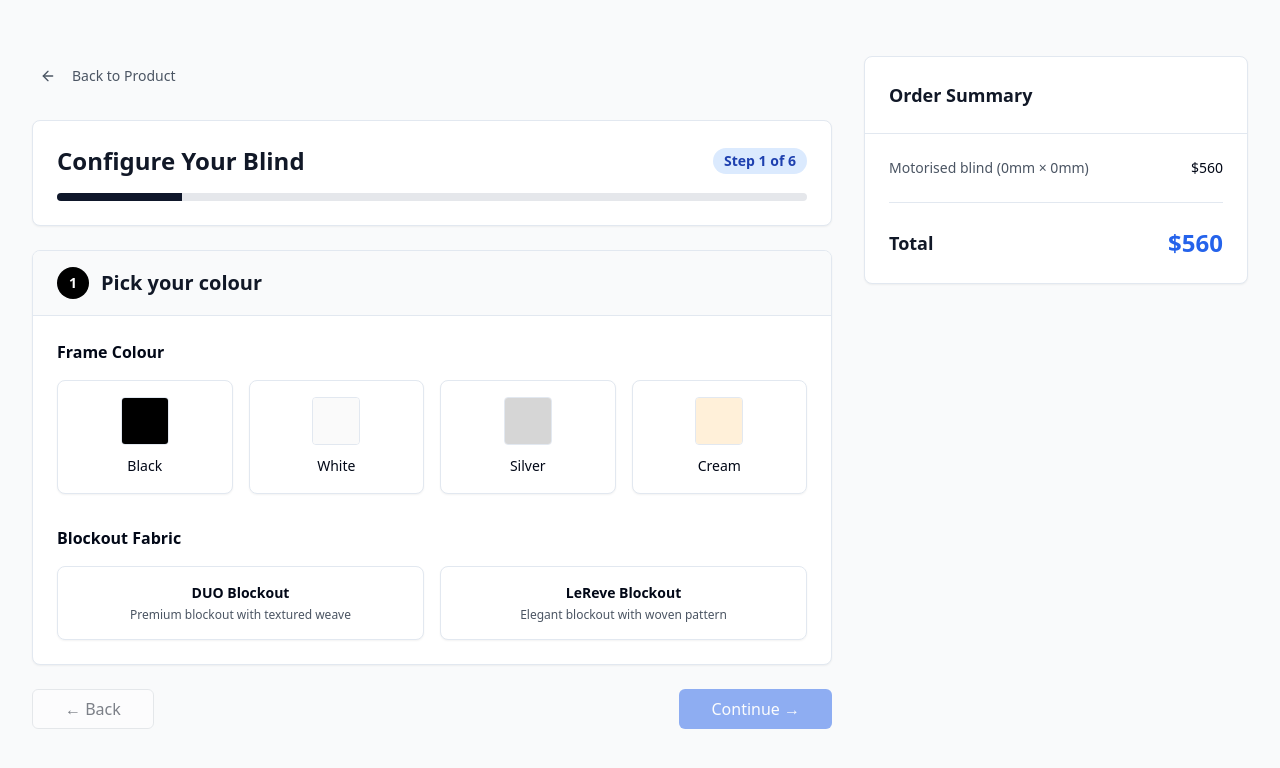
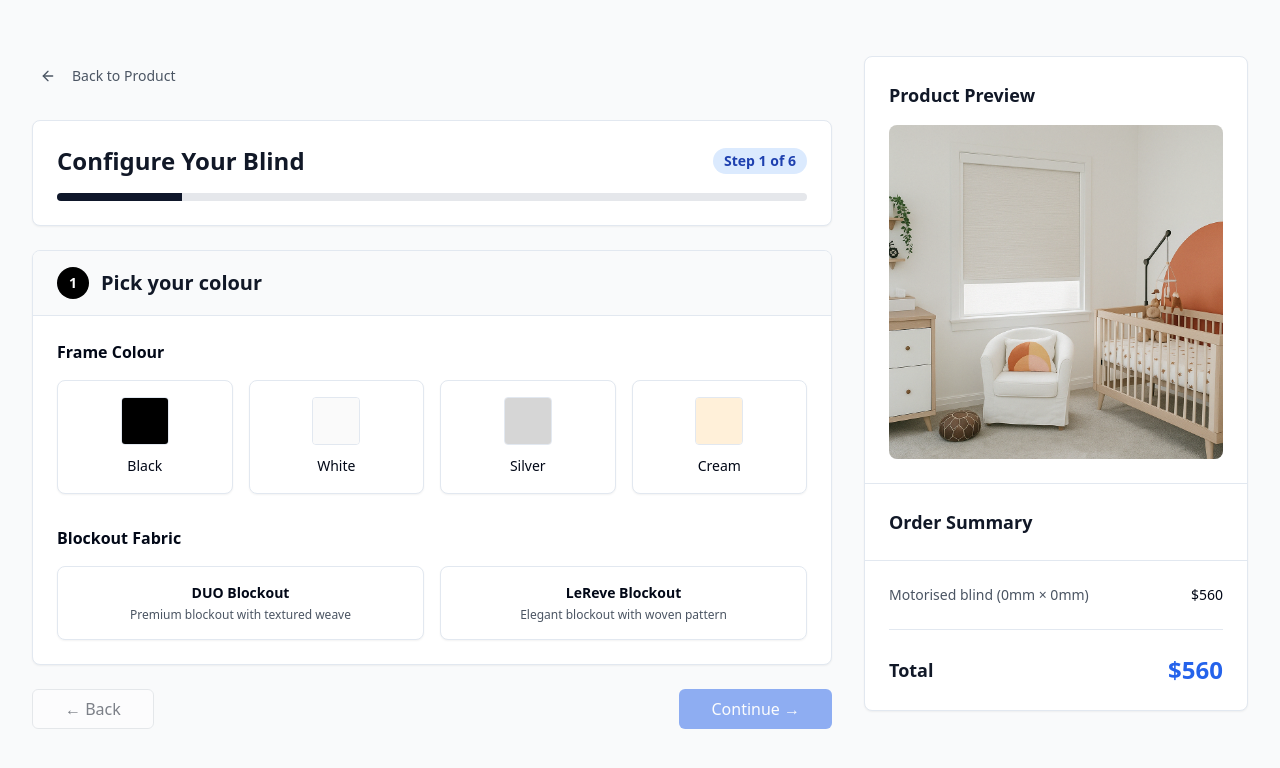
Before and after one commit to Midnightanytimeblinds/midnight-blinds-configurator, a React (Vite) app: page / in a window 1280 px wide. Shown: the top 768 px of the page. Built offline with nearby package versions, Linux system fonts and the light colour scheme.

Commit message:
Add product image above order summary
Added a placeholder image above the order summary in `src/components/ProductConfigurator.tsx`. This will display a product image, which can be updated later.

```diff
--- a/src/components/ProductConfigurator.tsx
+++ b/src/components/ProductConfigurator.tsx
@@ -243,6 +243,18 @@ const ProductConfigurator = () => {
         {/* Live Pricing Sidebar */}
         <div className="lg:col-span-1">
           <div className="bg-white rounded-lg border shadow-sm lg:sticky lg:top-6">
+            {/* Product Preview Image */}
+            <div className="p-6 border-b">
+              <h3 className="text-lg font-bold text-gray-900 mb-4">Product Preview</h3>
+              <div className="aspect-square rounded-lg overflow-hidden bg-gray-50">
+                <img
+                  src="/lovable-uploads/268e67c9-4759-42ed-9624-5684dab2d584.png"
+                  alt="Custom Blind Preview"
+                  className="w-full h-full object-cover"
+                />
+              </div>
+            </div>
+
             <div className="p-6 border-b">
               <h3 className="text-lg font-bold text-gray-900">Order Summary</h3>
             </div>
```
Also changed, not shown: public/lovable-uploads/268e67c9-4759-42ed-9624-5684dab2d584.png (added).
